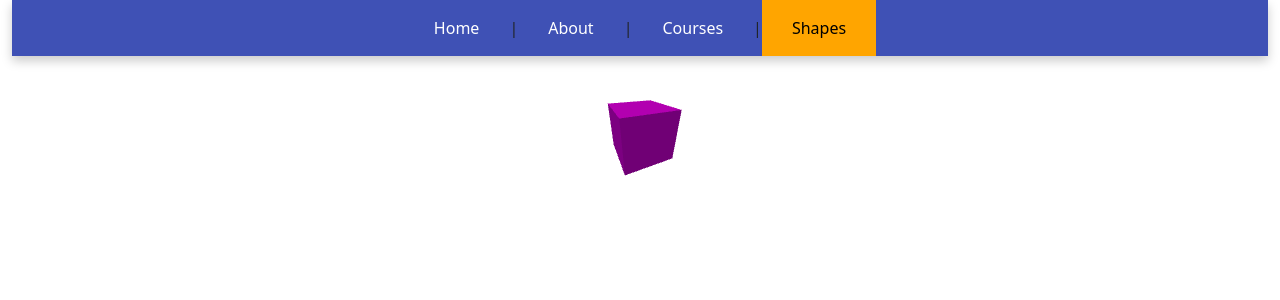
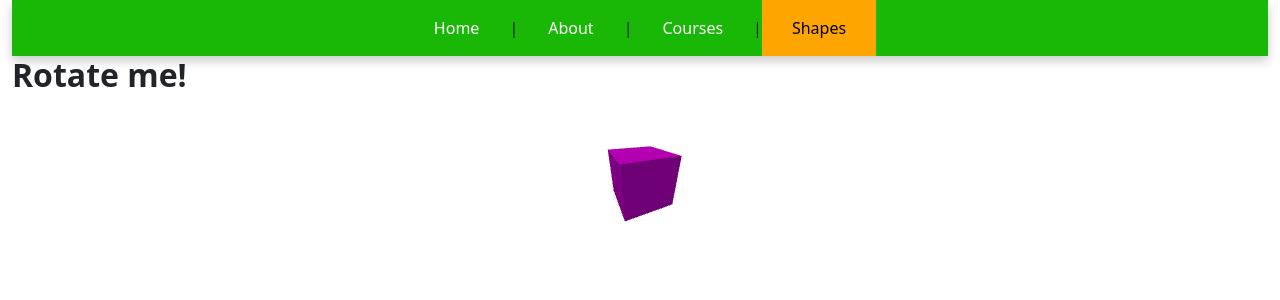
Before and after one commit to Xenofluxx/ps-flux-, a React (Create React App) app: page /shapes in a window 1280 px wide. Shown: the top 300 px of the page. Built offline with nearby package versions, Linux system fonts and the light colour scheme; no server answers; what react-p5-wrapper would draw is missing.

Commit message:
8
PageNotFound, Navigate(for redirecting)

```diff
--- a/src/components/App.js
+++ b/src/components/App.js
@@ -1,11 +1,12 @@
 // determines which component will render
 import React from 'react';
-import {BrowserRouter,Route, Routes} from "react-router-dom"
+import {Navigate,BrowserRouter,Route, Routes} from "react-router-dom"
 import HomePage from './HomePage';
 import AboutPage from './AboutPage';
 import Header from './common/Header';
 import CoursesPage from './CoursesPage';
 import Shapes from "./Shapes";
+import PageNotFound from "./PageNotFound";
 
 
 function App(){
@@ -17,6 +18,8 @@ function App(){
         return <HomePage/>;
     }
     */
+
+    // Routes is the new Switch
     return(
         <div className = "container-fluid">
             <Header />
@@ -25,6 +28,8 @@ function App(){
                 <Route path="/courses" element={<CoursesPage/>}></Route>
                 <Route path="/about" element={<AboutPage/>}></Route>
                 <Route path="/shapes" element={<Shapes/>}></Route>
+                <Route path="/about-page" element={<Navigate replace to="/about" />}> </Route>
+                <Route path="*" element = {<PageNotFound/>}></Route>
             </Routes>
         </div>
     );
--- /dev/null
+++ b/src/components/PageNotFound.js
@@ -0,0 +1,11 @@
+import { Link } from 'react-router-dom';
+function PageNotFound(){
+    return(
+    <>
+        <h2><b>404 Page Not Found</b></h2>
+        <p><Link to ="/"> Back to Home</Link> </p>
+    </>
+    );
+
+}
+export default PageNotFound;
--- a/src/components/Shapes.js
+++ b/src/components/Shapes.js
@@ -8,10 +8,10 @@ import {OrbitControls} from "@react-three/drei";
 //document.body.style = 'background: red;';
 
 function Shapes(){
+
         return(
-
             <Wrapper className = "wrapper">
-
+            <><h2><b>Rotate me!</b></h2> </>
             <Canvas className ="canvas" camera={{ position: [0,0,10] }}>
                 <OrbitControls enableZoon = {false}/>
                 <ambientLight intensity={0.8}/>
--- a/src/components/common/App.css
+++ b/src/components/common/App.css
@@ -3,10 +3,9 @@ nav {
     display: flex;
     justify-content: center;
     align-items: center;
-    background: #3f51b5;
+    background: #1ab806;
     box-shadow: 0 5px 10px #ccc;
   }
-
   /* Basic styles for nav links */
   nav a {
     display: flex;
@@ -16,6 +15,7 @@ nav {
     height: 100%;
     text-decoration: none;
   }
+
 
   /* Specific styles for non-active links */
   .link {
```
Also changed, not shown: 1 other file (tests, documents, lock files or other folders).
